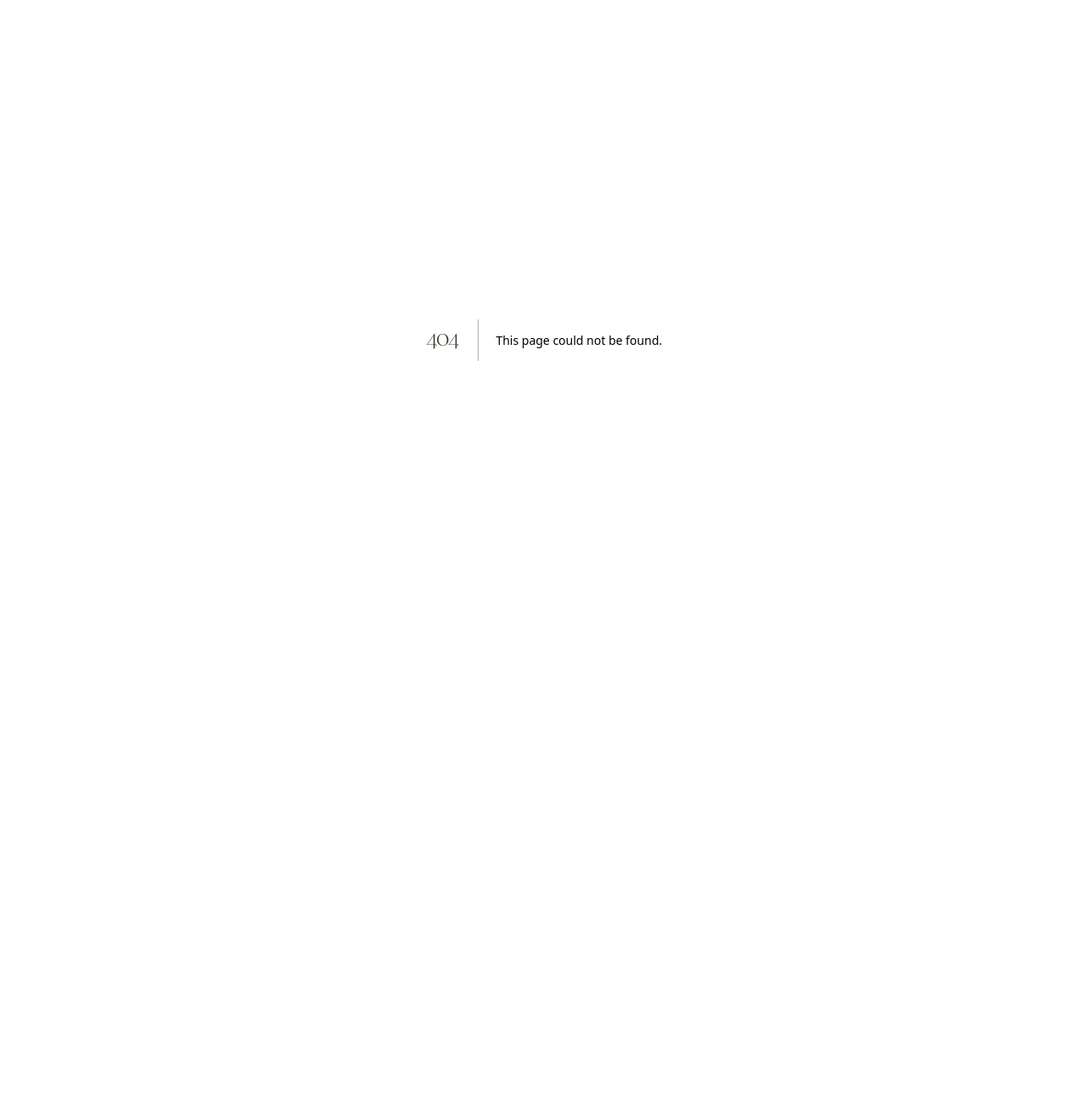
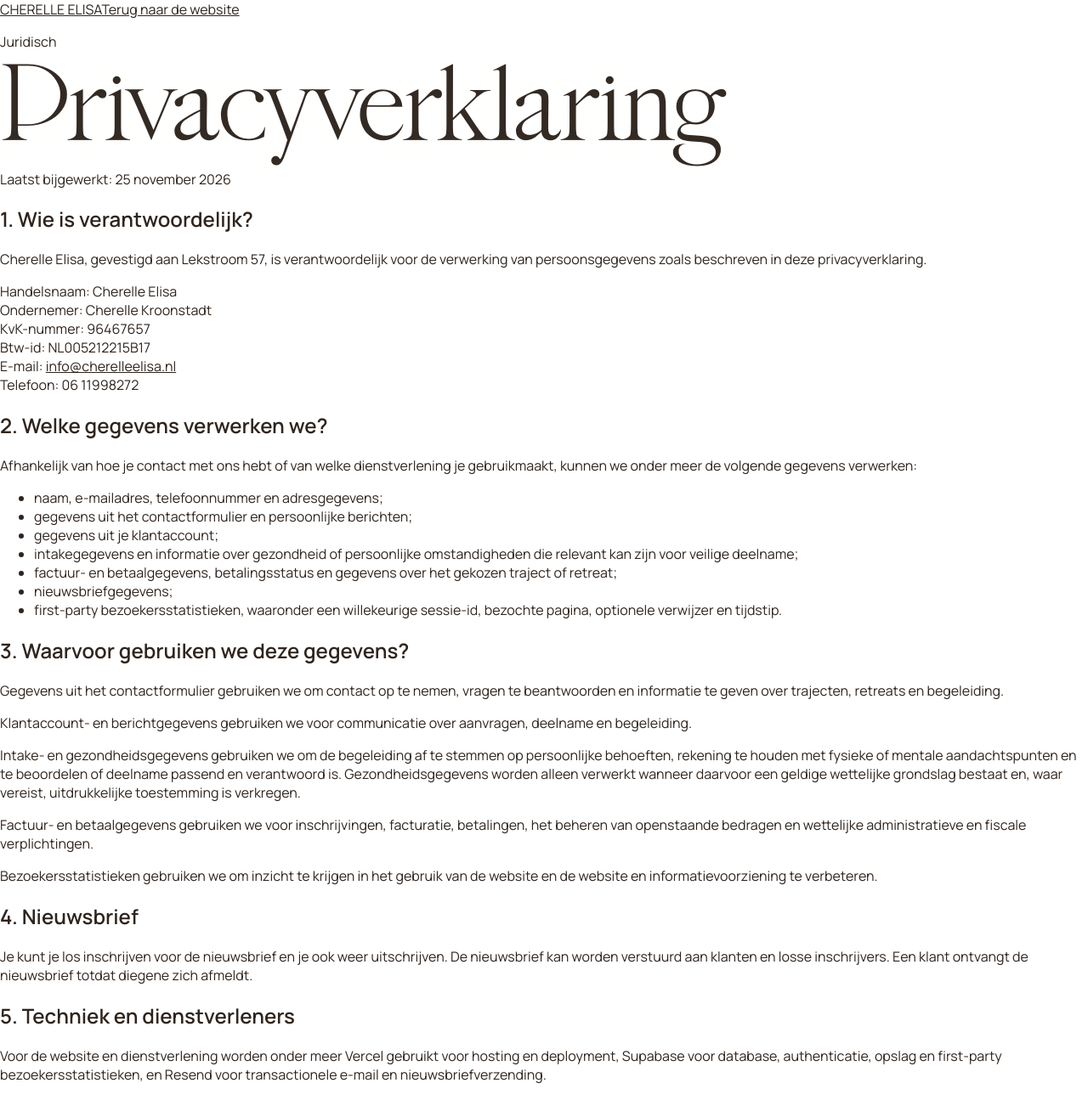
Before and after one commit to eddy9393/cherelleelisa.nl, a Next.js app: page /privacyverklaring in a window 1280 px wide. Before the commit this address had no page. Shown: the top 1295 px of the page at 85% size. Before the commit the page ends 800 px from the top, so only its background shows below. Built offline with nearby package versions, Linux system fonts and the light colour scheme.

Commit message:
Add privacy policy

```diff
--- /dev/null
+++ b/app/privacyverklaring/page.tsx
@@ -0,0 +1,89 @@
+export const metadata = {
+  title: "Privacyverklaring | Cherelle Elisa",
+  description: "Privacyverklaring van Cherelle Elisa.",
+};
+
+export default function PrivacyverklaringPage() {
+  return (
+    <main className="legalDocumentPage">
+      <header className="legalDocumentHeader">
+        <a href="/">CHERELLE ELISA</a>
+        <a href="/">Terug naar de website</a>
+      </header>
+
+      <article className="legalDocument">
+        <p className="legalDocumentKicker">Juridisch</p>
+        <h1>Privacyverklaring</h1>
+        <p className="legalDocumentUpdated">Laatst bijgewerkt: 25 november 2026</p>
+
+        <section>
+          <h2>1. Wie is verantwoordelijk?</h2>
+          <p>Cherelle Elisa, gevestigd aan Lekstroom 57, is verantwoordelijk voor de verwerking van persoonsgegevens zoals beschreven in deze privacyverklaring.</p>
+          <p>Handelsnaam: Cherelle Elisa<br />Ondernemer: Cherelle Kroonstadt<br />KvK-nummer: 96467657<br />Btw-id: NL005212215B17<br />E-mail: <a href="mailto:info@cherelleelisa.nl">info@cherelleelisa.nl</a><br />Telefoon: 06 11998272</p>
+        </section>
+
+        <section>
+          <h2>2. Welke gegevens verwerken we?</h2>
+          <p>Afhankelijk van hoe je contact met ons hebt of van welke dienstverlening je gebruikmaakt, kunnen we onder meer de volgende gegevens verwerken:</p>
+          <ul>
+            <li>naam, e-mailadres, telefoonnummer en adresgegevens;</li>
+            <li>gegevens uit het contactformulier en persoonlijke berichten;</li>
+            <li>gegevens uit je klantaccount;</li>
+            <li>intakegegevens en informatie over gezondheid of persoonlijke omstandigheden die relevant kan zijn voor veilige deelname;</li>
+            <li>factuur- en betaalgegevens, betalingsstatus en gegevens over het gekozen traject of retreat;</li>
+            <li>nieuwsbriefgegevens;</li>
+            <li>first-party bezoekersstatistieken, waaronder een willekeurige sessie-id, bezochte pagina, optionele verwijzer en tijdstip.</li>
+          </ul>
+        </section>
+
+        <section>
+          <h2>3. Waarvoor gebruiken we deze gegevens?</h2>
+          <p>Gegevens uit het contactformulier gebruiken we om contact op te nemen, vragen te beantwoorden en informatie te geven over trajecten, retreats en begeleiding.</p>
+          <p>Klantaccount- en berichtgegevens gebruiken we voor communicatie over aanvragen, deelname en begeleiding.</p>
+          <p>Intake- en gezondheidsgegevens gebruiken we om de begeleiding af te stemmen op persoonlijke behoeften, rekening te houden met fysieke of mentale aandachtspunten en te beoordelen of deelname passend en verantwoord is. Gezondheidsgegevens worden alleen verwerkt wanneer daarvoor een geldige wettelijke grondslag bestaat en, waar vereist, uitdrukkelijke toestemming is verkregen.</p>
+          <p>Factuur- en betaalgegevens gebruiken we voor inschrijvingen, facturatie, betalingen, het beheren van openstaande bedragen en wettelijke administratieve en fiscale verplichtingen.</p>
+          <p>Bezoekersstatistieken gebruiken we om inzicht te krijgen in het gebruik van de website en de website en informatievoorziening te verbeteren.</p>
+        </section>
+
+        <section>
+          <h2>4. Nieuwsbrief</h2>
+          <p>Je kunt je los inschrijven voor de nieuwsbrief en je ook weer uitschrijven. De nieuwsbrief kan worden verstuurd aan klanten en losse inschrijvers. Een klant ontvangt de nieuwsbrief totdat diegene zich afmeldt.</p>
+        </section>
+
+        <section>
+          <h2>5. Techniek en dienstverleners</h2>
+          <p>Voor de website en dienstverlening worden onder meer Vercel gebruikt voor hosting en deployment, Supabase voor database, authenticatie, opslag en first-party bezoekersstatistieken, en Resend voor transactionele e-mail en nieuwsbriefverzending.</p>
+          <p>De website gebruikt daarnaast browseropslag, zoals localStorage en sessionStorage, voor onder meer sessies, taalvoorkeuren en eigen first-party analytics.</p>
+        </section>
+
+        <section>
+          <h2>6. Bewaartermijnen</h2>
+          <ul>
+            <li>contactaanvragen: 12 maanden na het laatste contact;</li>
+            <li>klantaccounts: 12 maanden na het laatste contact;</li>
+            <li>intake- en gezondheidsgegevens: 6 maanden;</li>
+            <li>persoonlijke berichten: 6 maanden;</li>
+            <li>nieuwsbriefgegevens: tot uitschrijving;</li>
+            <li>bezoekersstatistieken: 12 maanden;</li>
+            <li>facturen en fiscale basisadministratie: 7 jaar.</li>
+          </ul>
+        </section>
+
+        <section>
+          <h2>7. Delen van gegevens</h2>
+          <p>Persoonsgegevens worden niet met derden gedeeld, behalve wanneer dat nodig is voor de dienstverlening, voor de verwerking van betalingen of wanneer dit wettelijk verplicht is. Wanneer een externe betaaldienstverlener wordt gebruikt, worden alleen de daarvoor noodzakelijke gegevens gedeeld.</p>
+        </section>
+
+        <section>
+          <h2>8. Jouw rechten</h2>
+          <p>Je kunt verzoeken om inzage, correctie of verwijdering van je persoonsgegevens, voor zover de wet dit toestaat. Je kunt daarvoor contact opnemen via <a href="mailto:info@cherelleelisa.nl">info@cherelleelisa.nl</a>.</p>
+        </section>
+
+        <section>
+          <h2>9. Vragen over privacy</h2>
+          <p>Heb je vragen over deze privacyverklaring of over de manier waarop je gegevens worden verwerkt? Neem dan contact op via <a href="mailto:info@cherelleelisa.nl">info@cherelleelisa.nl</a>.</p>
+        </section>
+      </article>
+    </main>
+  );
+}
```
